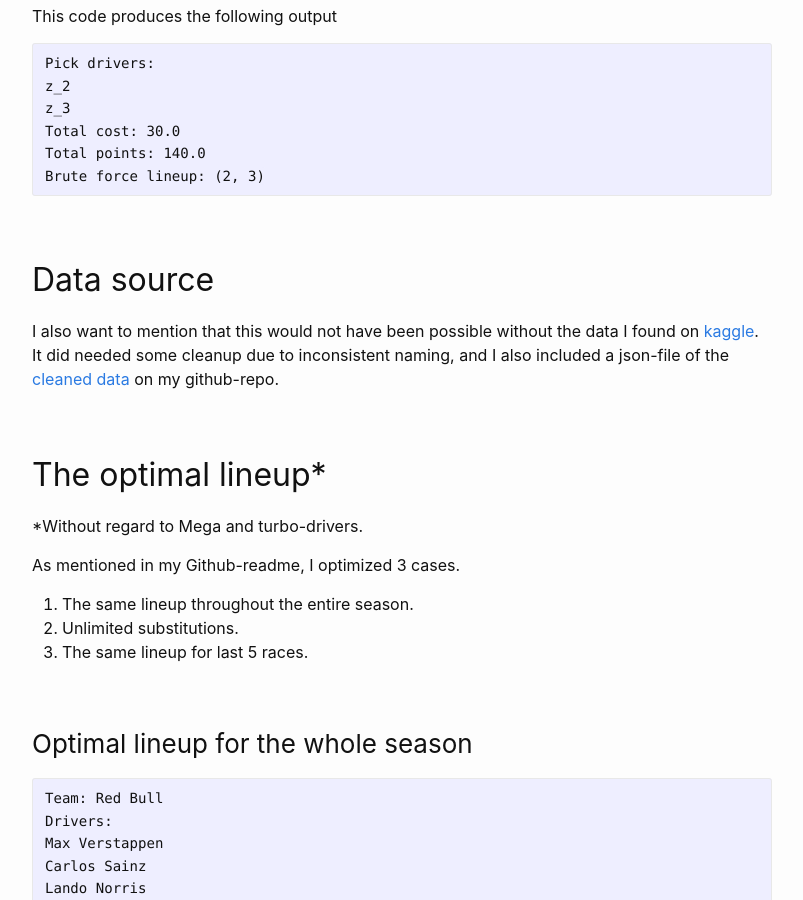
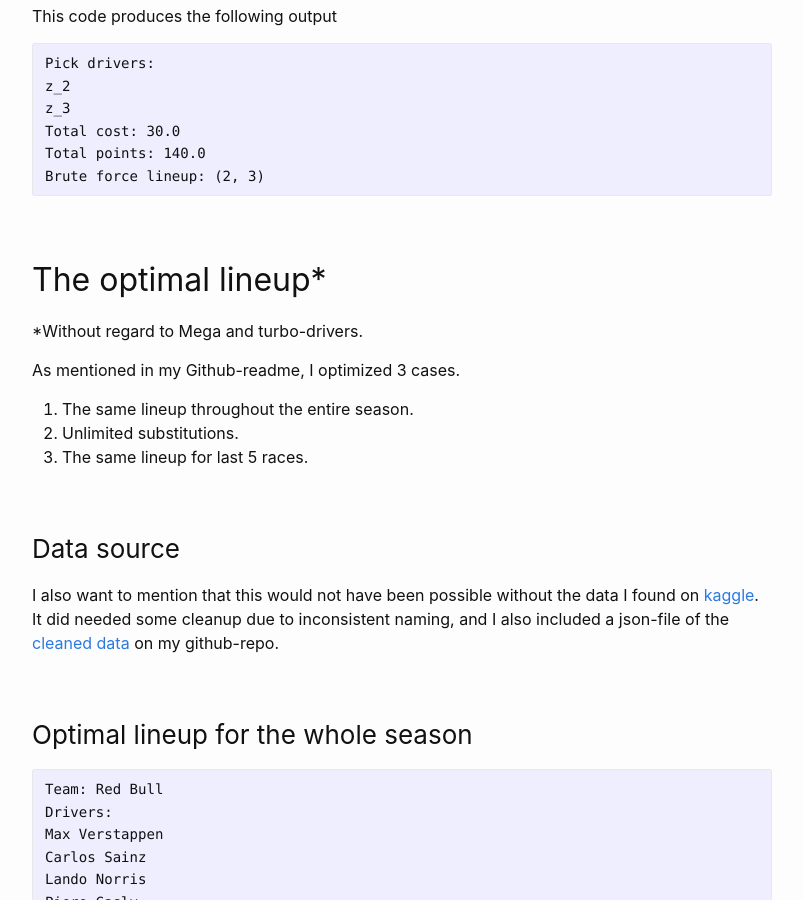
Before and after one commit to eliasrhoden/eliasrhoden.github.io, a Jekyll site: the page built from _posts/2021-10-30-F1 Fantasy optimization.md, in a window 1280 px wide and 900 px high, scrolled down 4076 px. Shown: the whole window, without its empty margins (238-1041 px from the left). Built offline with Jekyll 4.4.1, drawn with Linux system fonts in a browser that asks for light colours; formulas are drawn with MathJax 3; comment, search, counter and statistics services are not loaded; part of the change alters nothing that is shown.

````diff
--- a/_posts/2021-10-30-F1 Fantasy optimization.md
+++ b/_posts/2021-10-30-F1 Fantasy optimization.md
@@ -177,10 +177,6 @@ Total points: 140.0
 Brute force lineup: (2, 3)
 ```
 
-## Data source
-I also want to mention that this would not have been possible without the data I found on [kaggle](https://www.kaggle.com/prathamsharma123/formula-1-fantasy-2021).
-It did needed some cleanup due to inconsistent  naming, and I also included a json-file of the [cleaned data](https://github.com/eliasrhoden/f1_fantasy_optimization/blob/master/clean_data.json) on my github-repo.
-
 ## The optimal lineup*
 *Without regard to Mega and turbo-drivers.
 
@@ -189,6 +185,9 @@ As mentioned in my Github-readme, I optimized 3 cases.
 2. Unlimited substitutions.
 3. The same lineup for last 5 races.
 
+### Data source
+I also want to mention that this would not have been possible without the data I found on [kaggle](https://www.kaggle.com/prathamsharma123/formula-1-fantasy-2021).
+It did needed some cleanup due to inconsistent  naming, and I also included a json-file of the [cleaned data](https://github.com/eliasrhoden/f1_fantasy_optimization/blob/master/clean_data.json) on my github-repo.
 
 ### Optimal lineup for the whole season
 ```
````
